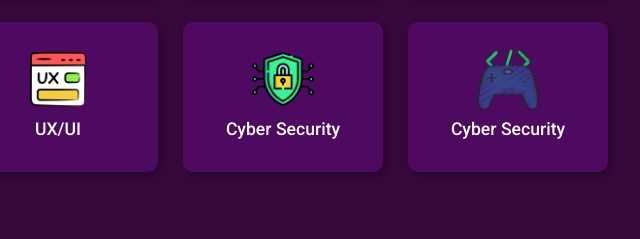
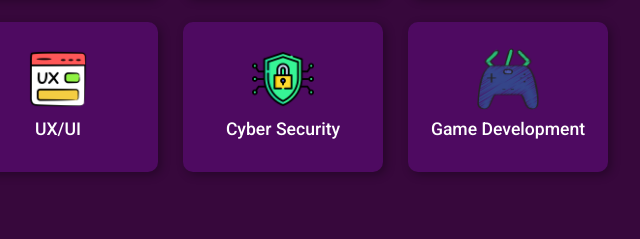
Before and after one commit to HsuPwintYati/School-Project, a plain HTML site: page index.html in a window 1280 px wide. Shown: the part 961-1200 px from the top of the page, 417-1057 px from the left. Drawn offline with nearby package versions, Linux system fonts and the light colour scheme.

Commit message:
fourth commit

```diff
--- a/index.html
+++ b/index.html
@@ -105,7 +105,7 @@
       <div class="roadmaps-card">
         <a href="#">
           <img src="./images/game-development.png" alt="cyber-security">
-          <h4>Cyber Security</h4>
+          <h4>Game Development</h4>
         </a>
       </div>
     </div>
```
